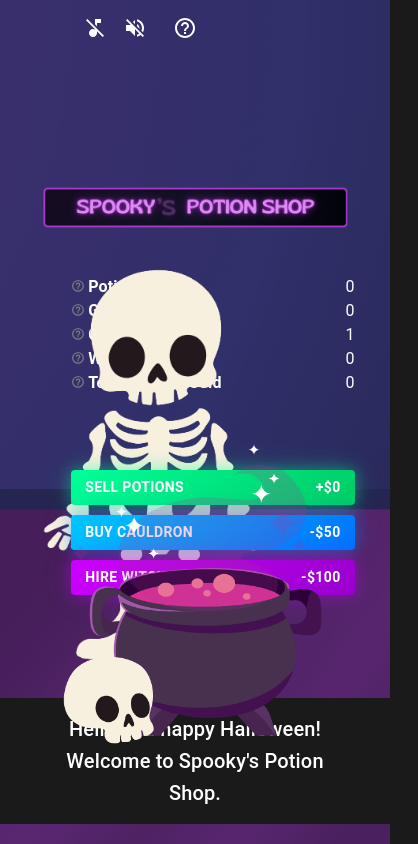
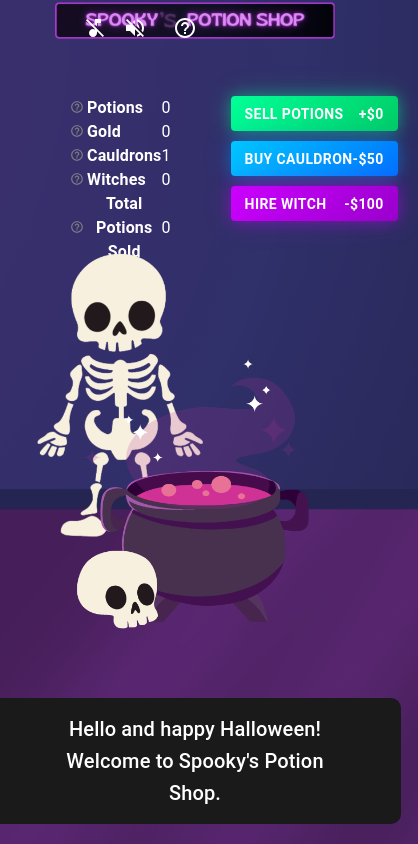
Before and after one commit to danielledonnelly/spooky-potion-shop, a React (Vite) app: page / in a window 390 px wide. Shown: the whole page, 418 px wide, since content can reach past the window. Built offline with nearby package versions, Linux system fonts and the light colour scheme.

Commit message:
adjusting media query

```diff
--- a/src/App.jsx
+++ b/src/App.jsx
@@ -1,17 +1,27 @@
-import React, { useState, useRef, useEffect } from 'react';
-import { Container, Box, CardMedia, IconButton, Dialog, DialogTitle, DialogContent, Typography, Button } from '@mui/material';
-import VolumeUpIcon from '@mui/icons-material/VolumeUp';
-import VolumeOffIcon from '@mui/icons-material/VolumeOff';
-import MusicNoteIcon from '@mui/icons-material/MusicNote';
-import MusicOffIcon from '@mui/icons-material/MusicOff';
-import HelpOutlineIcon from '@mui/icons-material/HelpOutline'; // Import Help Icon for "?"
-import music from './assets/music.mp3';
-import cauldronClickSound from './assets/cauldron-click.wav';
-import Mascots from './components/Mascots'; // Update to import Mascots
-import PotionBrewer from './components/PotionBrewer';
-import cauldronImage from './assets/cauldron.png';
-import brewGuide from './assets/brew-guide.png';
-import Draggable from 'react-draggable';
+import React, { useState, useRef, useEffect } from "react";
+import {
+  Container,
+  Box,
+  CardMedia,
+  IconButton,
+  Dialog,
+  DialogTitle,
+  DialogContent,
+  Typography,
+  Button,
+} from "@mui/material";
+import VolumeUpIcon from "@mui/icons-material/VolumeUp";
+import VolumeOffIcon from "@mui/icons-material/VolumeOff";
+import MusicNoteIcon from "@mui/icons-material/MusicNote";
+import MusicOffIcon from "@mui/icons-material/MusicOff";
+import HelpOutlineIcon from "@mui/icons-material/HelpOutline"; // Import Help Icon for "?"
+import music from "./assets/music.mp3";
+import cauldronClickSound from "./assets/cauldron-click.wav";
+import Mascots from "./components/Mascots"; // Update to import Mascots
+import PotionBrewer from "./components/PotionBrewer";
+import cauldronImage from "./assets/cauldron.png";
+import brewGuide from "./assets/brew-guide.png";
+import Draggable from "react-draggable";
 
 function App() {
   const [potions, setPotions] = useState(0);
@@ -30,55 +40,51 @@ function App() {
   const audioRef = useRef(null);
   const cauldronClickRef = useRef(null);
 
-  // Mobile handling
   useEffect(() => {
-    // Check screen width on mount and update the isMobile state
+    // Set initial screen width to determine if it’s mobile
+    setIsMobile(window.innerWidth <= 768);
+
     const handleResize = () => {
       setIsMobile(window.innerWidth <= 768);
     };
 
-    // Set initial value
-    handleResize();
-    window.addEventListener('resize', handleResize);
-
-    return () => {
-      window.removeEventListener('resize', handleResize);
-    };
+    window.addEventListener("resize", handleResize);
+    return () => window.removeEventListener("resize", handleResize);
   }, []);
 
-  <Container sx={{ textAlign: 'center', padding: '20px' }}>
+  <Container sx={{ textAlign: "center", padding: "20px" }}>
     {isMobile ? (
       <Box
-      sx={{
+        sx={
+          {
             // styles here
-      }}
+          }
+        }
       >
         <Typography variant="h4" gutterBottom>
           This Game is Designed for PC
         </Typography>
         <Typography variant="body1">
-        Spooky Potion Shop is best experienced on a desktop. Please switch to a PC for the full gameplay experience!
+          Spooky Potion Shop is best experienced on a desktop. Please switch to
+          a PC for the full gameplay experience!
         </Typography>
       </Box>
     ) : (
-    <>
-      {/* Place the rest of your game components here */}
-    </>
+      <>{/* Place the rest of your game components here */}</>
     )}
-</Container>
-
+  </Container>;
 
   // Handle help dialog open and close
   const handleHelpOpen = () => setHelpOpen(true);
   const handleHelpClose = () => setHelpOpen(false);
 
   const handleDragStart = (e) => {
-    e.dataTransfer.setData('mascot', 'dragging');
+    e.dataTransfer.setData("mascot", "dragging");
   };
 
   const handleDropOnCauldron = (e) => {
-    const mascot = e.dataTransfer.getData('mascot');
-    if (mascot === 'dragging') {
+    const mascot = e.dataTransfer.getData("mascot");
+    if (mascot === "dragging") {
       setDialogue("Please don't turn me into skeleton soup!"); // Trigger dialogue
       setMascotImage("skeleton-jump"); // Change mascot image
     }
@@ -101,12 +107,15 @@ function App() {
     setCauldronSize((prev) => prev + 10); // Slightly increase the cauldron size
     setTimeout(() => setCauldronSize(300), 200); // Reset cauldron size after 200ms
 
-    if (isPlayerInitiated && isSoundEffectsEnabled && cauldronClickRef.current) {
+    if (
+      isPlayerInitiated &&
+      isSoundEffectsEnabled &&
+      cauldronClickRef.current
+    ) {
       cauldronClickRef.current.currentTime = 0; // Reset the sound to the beginning
       cauldronClickRef.current.play(); // Play the click sound
     }
   };
-
 
   // Function to handle selling potions
   const handleSell = (potionCount, pricePerPotion) => {
@@ -120,11 +129,13 @@ function App() {
       return prevFunds + actualFundsToAdd;
     });
 
-    setTotalPotionsSold((prevTotal) => prevTotal + Math.min(potionCount, potions)); // Increment total potions sold
+    setTotalPotionsSold(
+      (prevTotal) => prevTotal + Math.min(potionCount, potions)
+    ); // Increment total potions sold
   };
 
   return (
-    <Container sx={{ textAlign: 'center', padding: '20px' }}>
+    <Container sx={{ textAlign: "center", padding: "20px" }}>
       {/* Updated to use Mascots component */}
       <Mascots isSidekickVisible={sidekickAppear} />
 
@@ -140,11 +151,11 @@ function App() {
       {/* Music Toggle Button */}
       <IconButton
         sx={{
-          position: 'fixed',
-          top: '10px',
-          right: '100px',
-          color: isMusicEnabled ? 'white' : 'grey',
-          zIndex: 1000,
+          position: "fixed",
+          top: "10px",
+          right: "100px",
+          color: isMusicEnabled ? "white" : "grey",
+          className: "option-button",
         }}
         onClick={() => setIsMusicEnabled(!isMusicEnabled)}
       >
@@ -154,10 +165,10 @@ function App() {
       {/* Sound Effects Toggle Button */}
       <IconButton
         sx={{
-          position: 'fixed',
-          top: '10px',
-          right: '60px',
-          color: isSoundEffectsEnabled ? 'white' : 'grey',
+          position: "fixed",
+          top: "10px",
+          right: "60px",
+          color: isSoundEffectsEnabled ? "white" : "grey",
           zIndex: 1000,
         }}
         onClick={() => setIsSoundEffectsEnabled(!isSoundEffectsEnabled)}
@@ -168,11 +179,12 @@ function App() {
       {/* Help Button */}
       <IconButton
         sx={{
-          position: 'fixed',
-          top: '10px',
-          right: '10px',
-          color: 'white',
-          zIndex: 1000,
+          position: "fixed",
+          top: "10px",
+          right: "10px",
+          color: "white",
+          zIndex: "1000",
+          className: "option-button"
         }}
         onClick={handleHelpOpen}
       >
@@ -187,33 +199,40 @@ function App() {
         maxWidth="md"
         PaperProps={{
           sx: {
-      width: '666px !important',
-      top: '-66px',
-      backgroundColor: 'var(--black)',
-      color: 'var(--white)',
-      boxShadow: '0 0 15px rgba(255, 255, 255, 0.3)',
-      border: '2px solid var(--purple)',
-    }
+            width: "666px !important",
+            top: "-66px",
+            backgroundColor: "var(--black)",
+            color: "var(--white)",
+            boxShadow: "0 0 15px rgba(255, 255, 255, 0.3)",
+            border: "2px solid var(--purple)",
+          },
         }}
       >
-  <DialogContent sx={{ overflow: 'hidden', maxHeight: '100%' }}>
+        <DialogContent sx={{ overflow: "hidden", maxHeight: "100%" }}>
           <Typography variant="body1">
-      Spooky Potion Shop is a short idle clicker game. It can run in the background if you switch tabs, but be careful! If you reload or close the page, your progress will reset.
+            Spooky Potion Shop is a short idle clicker game. It can run in the
+            background if you switch tabs, but be careful! If you reload or
+            close the page, your progress will reset.
           </Typography>
 
-    <Box sx={{ display: 'flex', justifyContent: 'center', marginTop: '20px' }}>
+          <Box
+            sx={{
+              display: "flex",
+              justifyContent: "center",
+              marginTop: "20px",
+            }}
+          >
             <CardMedia
               component="img"
               image={brewGuide}
               alt="Brew Guide"
-        sx={{ maxWidth: '100%', borderRadius: '10px' }}
+              sx={{ maxWidth: "100%", borderRadius: "10px" }}
             />
           </Box>
         </DialogContent>
       </Dialog>
 
-
-      <Box sx={{ marginTop: '50px' }}>
+      <Box sx={{ marginTop: "50px" }}>
         <PotionBrewer
           potions={potions}
           funds={funds}
@@ -234,10 +253,10 @@ function App() {
 
       <Box
         sx={{
-          position: 'fixed',
-          bottom: '100px',
-          left: '50%',
-          transform: 'translateX(-50%)',
+          position: "fixed",
+          bottom: "100px",
+          left: "50%",
+          transform: "translateX(-50%)",
           zIndex: 1000,
         }}
       >
@@ -245,7 +264,13 @@ function App() {
           component="img"
           image={cauldronImage}
           alt="Cauldron"
-          sx={{ width: cauldronSize, height: cauldronSize, cursor: 'pointer', transition: 'width 0.2s, height 0.2s' }}
+          className="cauldron"
+          sx={{
+            width: cauldronSize,
+            height: cauldronSize,
+            cursor: "pointer",
+            transition: "width 0.2s, height 0.2s",
+          }}
           onClick={() => handleBrew(cauldrons, true)}
           onDrop={handleDropOnCauldron}
           onDragOver={(e) => e.preventDefault()}
--- a/src/index.css
+++ b/src/index.css
@@ -221,25 +221,6 @@ h2 {
 
 @media (max-width: 768px) {
 
-  .potion-brewer-container {
-    padding: 15px;
-    margin: 0 auto;
-    max-width: 90%;
-  }
-
-  .potion-brewer-sections {
-    flex-direction: column;
-    align-items: flex-start; /* Aligns sections to the left */
-    margin-left: 5%; /* Moves sections to the left */
-    width: 90%;
-  }
-
-  .section-box {
-    width: 100%;
-    padding: 10px;
-    margin-bottom: 15px;
-  }
-
   button {
     width: 100%;
     font-size: 14px;
@@ -247,14 +228,26 @@ h2 {
     margin-bottom: 10px;
   }
 
-  .shop-sign {
-    margin-bottom: 15px;
+  .resources {
+    margin-top: 20px;
+  }
+
+  .option-button {
+    position: fixed;
+    top: 8000px !important;
+    right: 10px;
   }
 
   .cauldron {
     position: relative;
-    bottom: 0;
-    margin-top: 20px;
+    bottom: 100px;
+    margin-top: 100px;
+    transform: scale(0.9);
+  }
+
+  .mascot, .sidekick {
+    max-width: 200px;
+    height: auto;
   }
 
   .help-icon {
```
Lines whose indentation alone changed are shown as unchanged.
